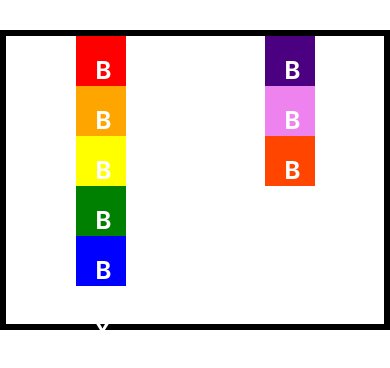
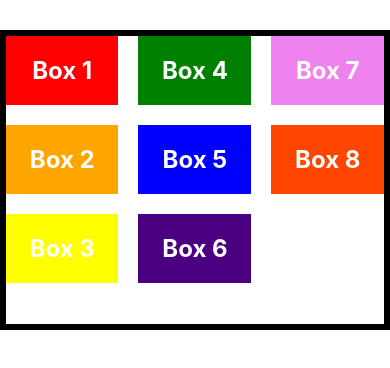
Before and after one commit to Uwihanganyeobed/React-Native-Beginner-s-Guide, a React Native app: screen / in a window 390 px wide. Shown: the top 368 px of the page. Built offline with nearby package versions, Linux system fonts and the light colour scheme.

Commit message:
flex-gap

```diff
--- a/App.js
+++ b/App.js
@@ -41,7 +41,10 @@ const styles=StyleSheet.create({
     // flex: 1,
     height: 300,
     flexWrap: 'wrap',
-    alignContent: 'space-around' ,
+    // rowGap: 20,
+    // columnGap: 30,
+    gap: 20,
+    // alignContent: 'space-around' ,
     marginTop: 30,
     borderWidth: 6,
     // flexDirection: 'row',
--- a/Components/RNLayout/Box.js
+++ b/Components/RNLayout/Box.js
@@ -10,8 +10,8 @@ const styles=StyleSheet.create({
    box: {
       backgroundColor:'#fff',
       padding: 20,
-      width: 50,
-      height: 50
+      // width: 50,
+      // height: 50
    },
    text:{
       fontSize: 24,
```
